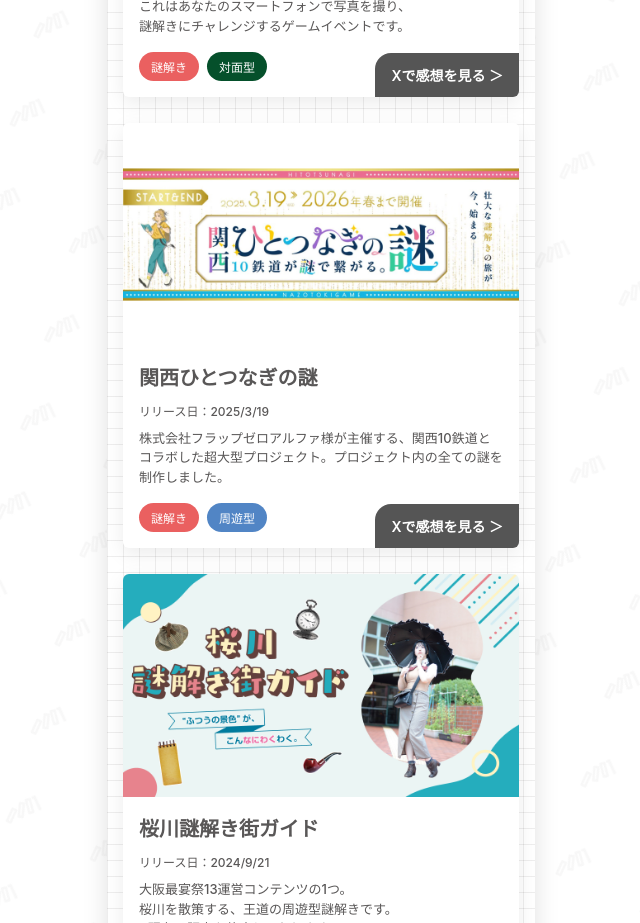
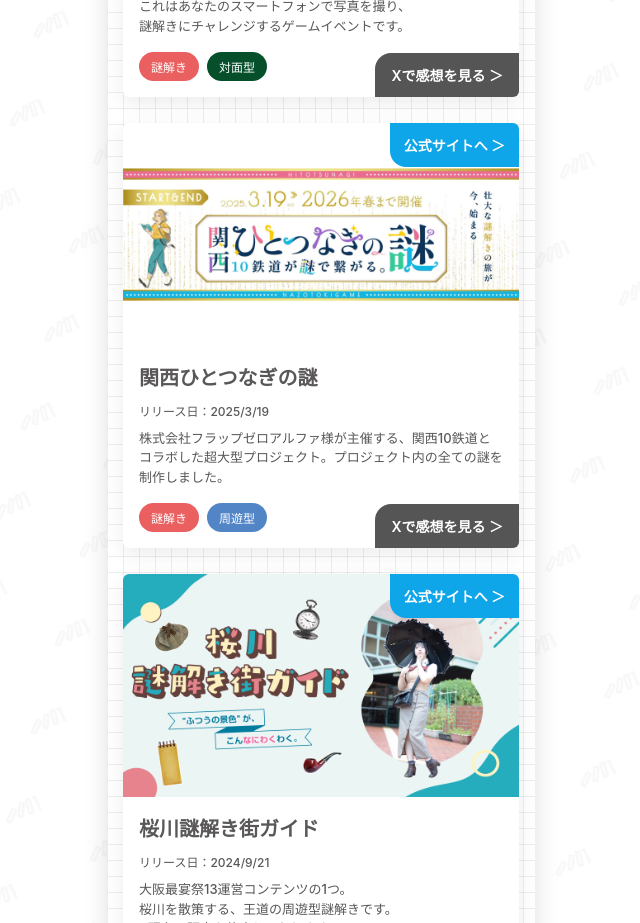
Before and after one commit to zeroichinazo/homepage, a React (Create React App) app: page /works in a window 1280 px wide. Shown: the part 1780-2703 px from the top of the page, without its empty margins (319-959 px from the left). Built offline with nearby package versions, Linux system fonts and the light colour scheme; a web font is replaced by a local one.

Commit message:
workcardに公式サイトボタンを追加

```diff
--- a/src/components/WorkCard/index.tsx
+++ b/src/components/WorkCard/index.tsx
@@ -10,6 +10,7 @@ type Props = {
   description?: string;
   purchaseUrl?: string;
   mapUrl?: string;
+  officialUrl?: string;
   hashtag?: string; // 未指定なら title を使用
   imageLoading?: "eager" | "lazy";
   imageDecoding?: "async" | "auto" | "sync";
@@ -23,6 +24,7 @@ const WorkCard: React.FC<Props> = ({
   description,
   purchaseUrl,
   mapUrl,
+  officialUrl,
   hashtag,
   imageLoading = "lazy",
   imageDecoding = "async",
@@ -42,6 +44,17 @@ const WorkCard: React.FC<Props> = ({
         loading={imageLoading}
         decoding={imageDecoding as any}
       />
+      {officialUrl && (
+        <a
+          href={officialUrl}
+          target="_blank"
+          rel="noopener noreferrer"
+          className={styles.officialButton}
+          aria-label="公式サイトへ"
+        >
+          公式サイトへ ＞
+        </a>
+      )}
       <div className={styles.inner}>
         <h3 className={styles.title}>{title}</h3>
         {typeof period === "string" && period.trim().length > 0 && (
--- a/src/components/WorkCard/styles.module.css
+++ b/src/components/WorkCard/styles.module.css
@@ -75,3 +75,29 @@
   color: #ffffff;
   text-decoration: none;
 }
+
+.officialButton {
+  position: absolute;
+  top: 0;
+  right: 0;
+  background: #0ea5e9; /* アクセント色（スカイブルー） */
+  color: #ffffff;
+  text-decoration: none;
+  border-top-right-radius: 0;
+  border-bottom-right-radius: 0;
+  border-bottom-left-radius: 16px;
+  border-top-left-radius: 0;
+  padding: 12px 14px;
+  font-size: 14px;
+  font-weight: 700;
+  z-index: 1;
+  -webkit-tap-highlight-color: transparent;
+}
+.officialButton:visited,
+.officialButton:hover,
+.officialButton:active,
+.officialButton:focus {
+  background: #0284c7; /* hoverでやや濃く */
+  color: #ffffff;
+  text-decoration: none;
+}
--- a/src/components/WorksCarousel/index.tsx
+++ b/src/components/WorksCarousel/index.tsx
@@ -100,6 +100,7 @@ const WorksCarousel: React.FC<Props> = ({ items, autoPlayMs }) => {
               tags={w.tags}
               period={w.period}
               description={w.description}
+              officialUrl={w.officialUrl}
               imageLoading={i === 0 ? "eager" : "lazy"}
               imageDecoding="async"
             />
--- a/src/data/works.ts
+++ b/src/data/works.ts
@@ -53,6 +53,7 @@ export const worksItems: WorkItem[] = [
     description: `株式会社フラップゼロアルファ様が主催する、関西10鉄道とコラボした超大型プロジェクト。プロジェクト内の全ての謎を制作しました。`,
     hashtag: "関西ひとつなぎの謎",
     period: "2025/3/19",
+    officialUrl: "https://nazotoki-zepets.com/10piece-nazo-2025/",
   },
   {
     title: "桜川謎解き街ガイド",
@@ -64,5 +65,6 @@ export const worksItems: WorkItem[] = [
     description: `大阪最宴祭13運営コンテンツの1つ。<br>桜川を散策する、王道の周遊型謎解きです。<br>※現在は販売を停止しております。`,
     hashtag: "桜川謎解き街ガイド",
     period: "2024/9/21",
+    officialUrl: "https://www.sakuragawanazo.com",
   },
 ];
--- a/src/pages/Works/index.tsx
+++ b/src/pages/Works/index.tsx
@@ -61,6 +61,7 @@ const Works: React.FC = () => {
               tags={w.tags}
               period={w.period}
               description={w.description}
+              officialUrl={w.officialUrl}
               hashtag={w.hashtag}
             />
           </div>
--- a/src/types/work.ts
+++ b/src/types/work.ts
@@ -10,5 +10,6 @@ export type WorkItem = {
   description?: string;
   purchaseUrl?: string;
   mapUrl?: string;
+  officialUrl?: string;
   hashtag?: string;
 };
```
Also changed, not shown: public/index.html (+0 -19 lines).
